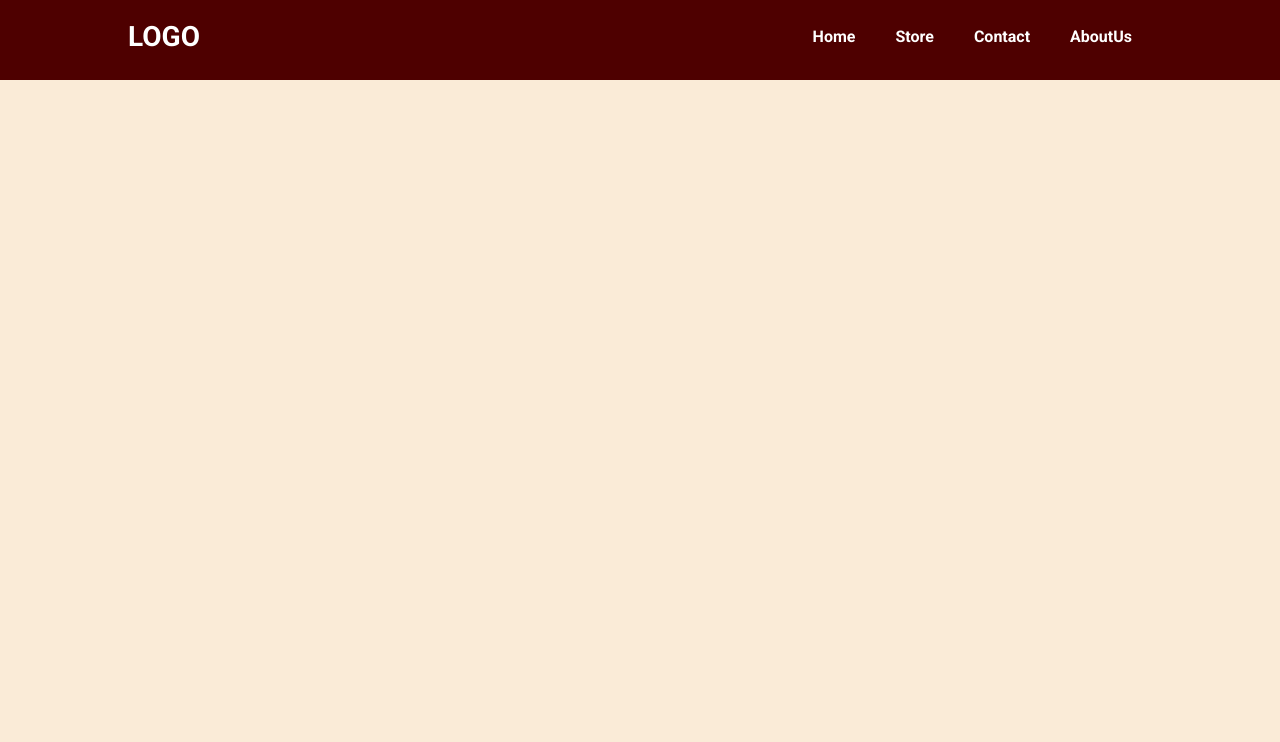
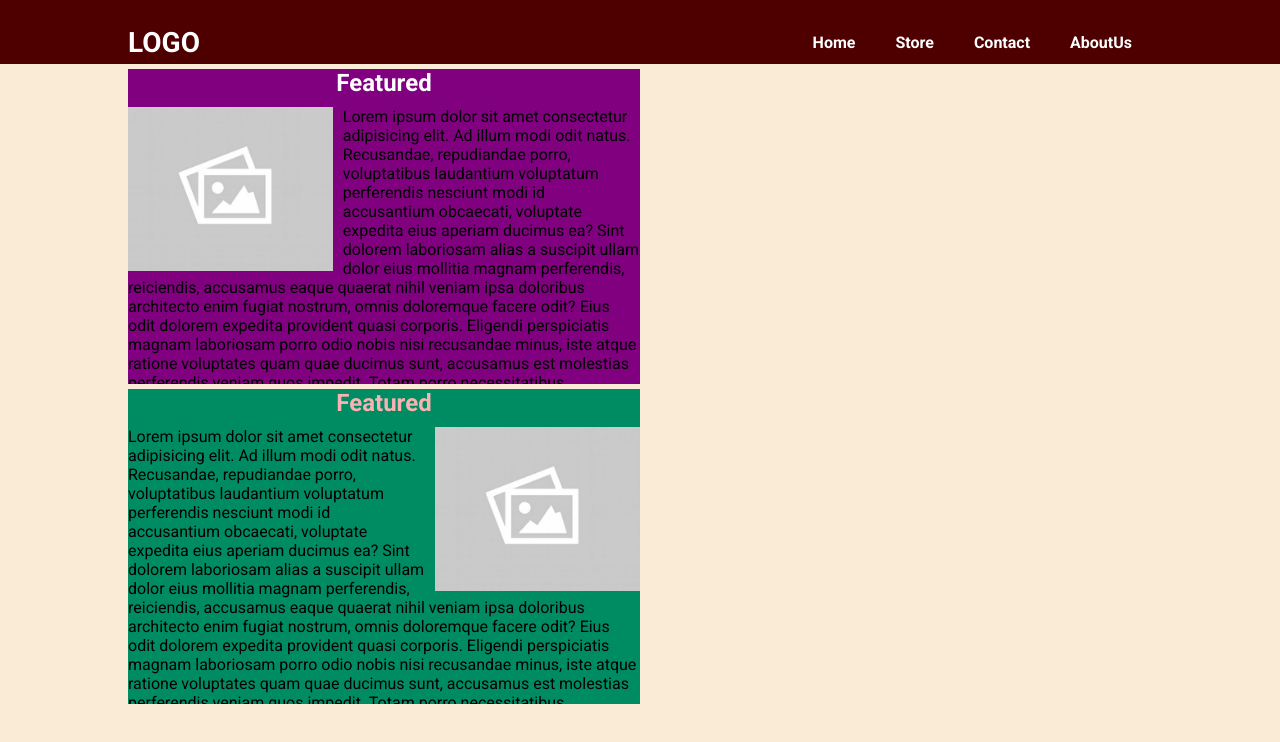
Before and after one commit to SertacN/Flexbox-Page, a plain HTML site: page index.html in a window 1280 px wide. Drawn offline with Linux system fonts and the light colour scheme.

Commit message:
Adding Main-left-area

```diff
--- a/css/global.css
+++ b/css/global.css
@@ -5,12 +5,6 @@
 
 .bg-lightred{
 background-color: #D16969;
-}
-
-/*container*/
-.container{
-    width: 80%;
-    margin: 0 auto;
 }
 
 /*text*/
@@ -23,3 +17,27 @@ background-color: #D16969;
 .text-large{
     font-size: 1.75rem;
 }
+
+.text-center{
+    text-align: center;
+}
+
+/*image*/
+.small-img{
+    width: 40%;
+}
+
+.medium.img{
+    width: 60%;
+}
+.large-img{
+    width: 100%;
+}
+.float-left{
+    float: left;
+    margin-right: 10px;
+}
+.float-right{
+    float: right;
+    margin-left: 10px;
+}
--- a/css/main.css
+++ b/css/main.css
@@ -9,6 +9,8 @@ html{
 }
 body{
     background-color: antiquewhite;
+
+                /* NAV-BAR*/
 }
 #navbar{
     display: flex;
@@ -16,6 +18,8 @@ body{
     align-items: center;
     color: white;
     padding-top: 20px;
+    margin: 0 auto;
+    width: 80%;
 }
 #navbar ul{
     list-style: none;
@@ -23,7 +27,9 @@ body{
     align-items: center;
 }
 header{
-    height: 80px;
+   display: flex;
+   height: 8vh;
+   overflow: hidden;
 }
 #navbar ul li a{
     padding: 20px;
@@ -36,3 +42,39 @@ header{
     background-color: #860000;
     transition: all ease-in-out .3s;
 }
+                /*MAİN-AREA*/
+.main-container{
+    display: flex;
+    flex-direction: column;
+    width: 80%;
+    margin: 0 auto;
+}
+.left-area{
+    display: flex;
+    flex-direction: column;
+    height: 80vh;
+    width: 50%;
+}
+.content-area1{
+    height: 40vh;
+    width: 100%;
+    background-color: purple;
+    margin-bottom: 5px;
+    margin-top: 5px;
+    overflow: auto;
+
+}
+.content-area2{
+    height: 40vh;
+    width: 100%;
+    background-color: rgb(0, 140, 98);
+    overflow: auto;
+}
+.main-container .left-area .content-area1 h2{
+    color: white;
+    margin-bottom: 10px;
+}
+.main-container .left-area .content-area2 h2{
+    color: rgb(248, 178, 178);
+    margin-bottom: 10px;
+}
--- a/css/phone.css
+++ b/css/phone.css
@@ -13,3 +13,15 @@ header{
 h1{
     margin-bottom: 10px;
 }
+.main-container{
+    width: 100%;
+    padding-right: 0;
+    padding-left: 0;
+}
+
+.left-area{
+    display: flex;
+    flex-direction: column;
+    height: 80vh;
+    width: 100%;
+}
--- a/index.html
+++ b/index.html
@@ -16,8 +16,8 @@
 <link href="https://fonts.googleapis.com/css2?family=Roboto:wght@400;700&display=swap" rel="stylesheet">
 </head>
 <body>
-    <header class="bg-darkred">
-        <div class="container">
+<header class="bg-darkred">
+
         <nav id="navbar">
             <h1 class="text-large">LOGO</h1>
             <ul>
@@ -28,6 +28,22 @@
             </ul>
         </nav>
     </div>
-    </header>
+</header>
+<main class="main-container">
+    <div class="left-area">
+        <div class="content-area1">
+            <h2 class="text-center">Featured</h2>
+          <img class="float-left small-img"src="/empty.jpg" alt="">
+          <p>Lorem ipsum dolor sit amet consectetur adipisicing elit. Ad illum modi odit natus. Recusandae, repudiandae porro, voluptatibus laudantium voluptatum perferendis nesciunt modi id accusantium obcaecati, voluptate expedita eius aperiam ducimus ea? Sint dolorem laboriosam alias a suscipit ullam dolor eius mollitia magnam perferendis, reiciendis, accusamus eaque quaerat nihil veniam ipsa doloribus architecto enim fugiat nostrum, omnis doloremque facere odit? Eius odit dolorem expedita provident quasi corporis. Eligendi perspiciatis magnam laboriosam porro odio nobis nisi recusandae minus, iste atque ratione voluptates quam quae ducimus sunt, accusamus est molestias perferendis veniam quos impedit. Totam porro necessitatibus, molestiae culpa consectetur sint minus voluptates.</p>
+        </div>
+        <div class="content-area2">
+            <h2 class="text-center" >Featured</h2>
+            <img class="float-right small-img"src="/empty.jpg" alt="">
+            <p>Lorem ipsum dolor sit amet consectetur adipisicing elit. Ad illum modi odit natus. Recusandae, repudiandae porro, voluptatibus laudantium voluptatum perferendis nesciunt modi id accusantium obcaecati, voluptate expedita eius aperiam ducimus ea? Sint dolorem laboriosam alias a suscipit ullam dolor eius mollitia magnam perferendis, reiciendis, accusamus eaque quaerat nihil veniam ipsa doloribus architecto enim fugiat nostrum, omnis doloremque facere odit? Eius odit dolorem expedita provident quasi corporis. Eligendi perspiciatis magnam laboriosam porro odio nobis nisi recusandae minus, iste atque ratione voluptates quam quae ducimus sunt, accusamus est molestias perferendis veniam quos impedit. Totam porro necessitatibus, molestiae culpa consectetur sint minus voluptates.</p>
+          </div>
+        </div>
+    </div>
+</div>
+</main>
 </body>
 </html>
```
Also changed, not shown: empty.jpg (added).
